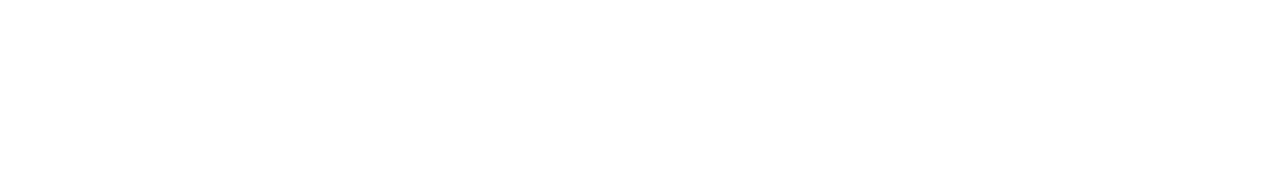
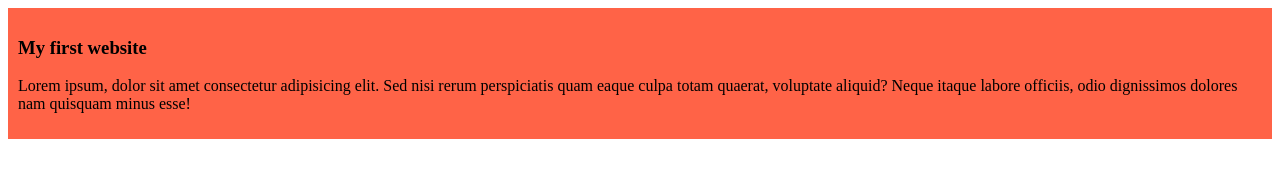
Before and after one commit to MUQTADIR120/My-first-github-repo, a plain HTML site: page index.html in a window 1280 px wide. Drawn offline with Linux system fonts and the light colour scheme.

Commit message:
first commit

```diff
--- /dev/null
+++ b/Styles/blog.css
@@ -0,0 +1,5 @@
+div{
+    background-color: tomato;
+    padding: 10px;
+
+}
--- a/index.html
+++ b/index.html
@@ -4,8 +4,13 @@
     <meta charset="UTF-8">
     <meta name="viewport" content="width=device-width, initial-scale=1.0">
     <title>My First Ever Github Repo</title>
+    <link rel="stylesheet" href="Styles/blog.css">
 </head>
 <body>
+    <div>
+        <h3>My first website</h3>
+        <p>Lorem ipsum, dolor sit amet consectetur adipisicing elit. Sed nisi rerum perspiciatis quam eaque culpa totam quaerat, voluptate aliquid? Neque itaque labore officiis, odio dignissimos dolores nam quisquam minus esse!</p>
+    </div>
 
 </body>
 </html>
```
